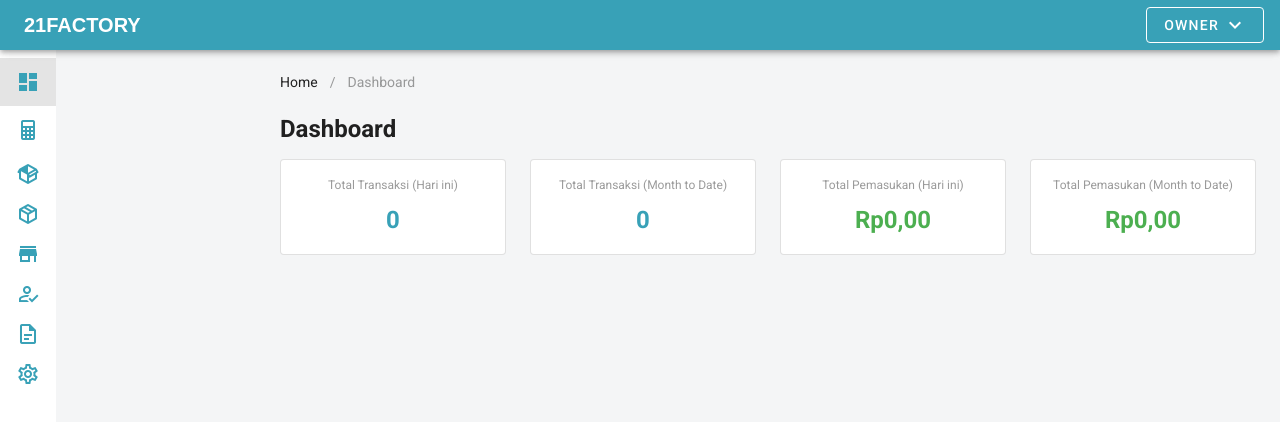
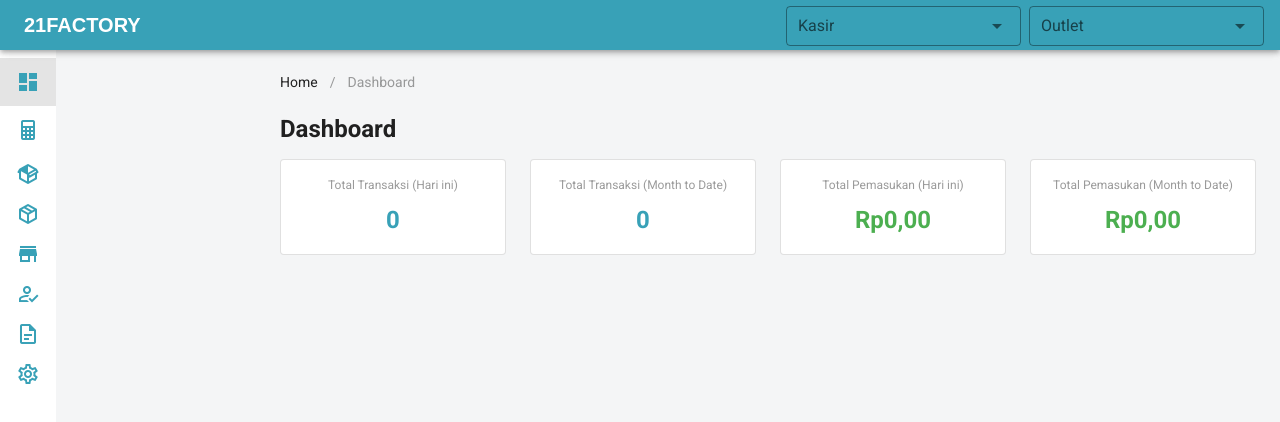
Before and after one commit to Nurhiman20/pos-app, a Vue app: page /dashboard in a window 1280 px wide. Shown: the top 422 px of the page. Built offline with nearby package versions, Linux system fonts and the light colour scheme; what vue-html-to-paper would draw is missing.

Commit message:
feat(Header): Input for select cashier and outlet

```diff
--- a/src/components/AppHeader.vue
+++ b/src/components/AppHeader.vue
@@ -13,33 +13,28 @@
         <v-icon>mdi-menu</v-icon>
       </v-btn> -->
       <v-spacer></v-spacer>
-      <div>
-        <v-menu
-          bottom
-          offset-y
-        >
-          <template v-slot:activator="{ on }">
-            <v-btn
-              v-on="on"
-              outlined
-              color="white"
-            >
-              Owner
-              <v-icon class="ml-1">mdi-chevron-down</v-icon>
-            </v-btn>
-          </template>
-          <v-card>
-            <v-list>
-              <v-list-item
-                v-for="(item, i) in items"
-                :key="i"
-                @click="() => {}"
-              >
-                <v-list-item-title>{{ item.title }}</v-list-item-title>
-              </v-list-item>
-            </v-list>
-          </v-card>
-        </v-menu>
+      <div class="d-flex flex-row">
+        <v-select
+          v-model="cashier"
+          :items="$store.state.listCashier"
+          :item-text="textCashier"
+          :item-value="valueCashier"
+          label="Kasir"
+          class="mb-0 mt-7 ml-4 mr-2"
+          outlined
+          dense
+          @change="changeCashier"
+        ></v-select>
+        <v-select
+          v-model="outlet"
+          :items="$store.state.listOutlet"
+          :item-text="textOutlet"
+          :item-value="valueOutlet"
+          label="Outlet"
+          class="mb-0 mt-7"
+          outlined
+          dense
+        ></v-select>
       </div>
     </v-app-bar>
   </div>
@@ -51,6 +46,8 @@ export default {
   props: ['drawer'],
   data () {
     return {
+      outlet: null,
+      cashier: null,
       items: [
         {
           title: 'Profile'
@@ -60,6 +57,27 @@ export default {
         }
       ]
     }
+  },
+  methods: {
+    textOutlet(item) {
+      return item.name
+    },
+    valueOutlet(item) {
+      return item
+    },
+    textCashier(item) {
+      return item.username
+    },
+    valueCashier(item) {
+      return item
+    },
+    changeCashier(e) {
+      localStorage.setItem('cashier', e.id);
+    }
+  },
+  created() {
+    this.$store.dispatch("getOutlet");
+    this.$store.dispatch("getCashier");
   }
 }
 </script>
--- a/src/store/plugins.js
+++ b/src/store/plugins.js
@@ -16,7 +16,7 @@ export const idbPlugin = store => {
 }
 
 async function getProduct() {
-  const vuePos = await openDB('vue-pos', 2);
+  const vuePos = await openDB('vue-pos', 3);
   return new Promise((resolve, reject) => {
     vuePos
       .getAll('product')
```
